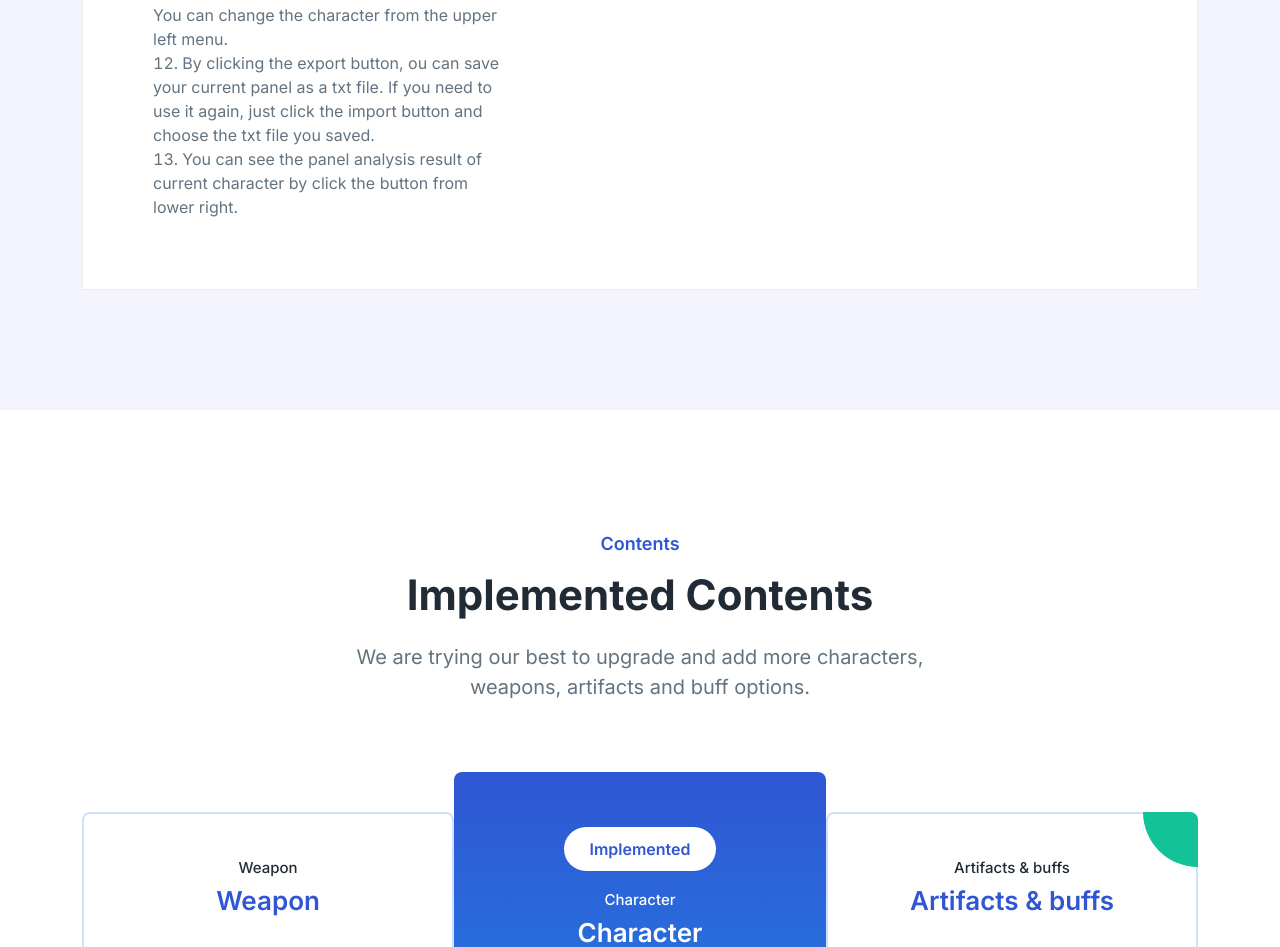
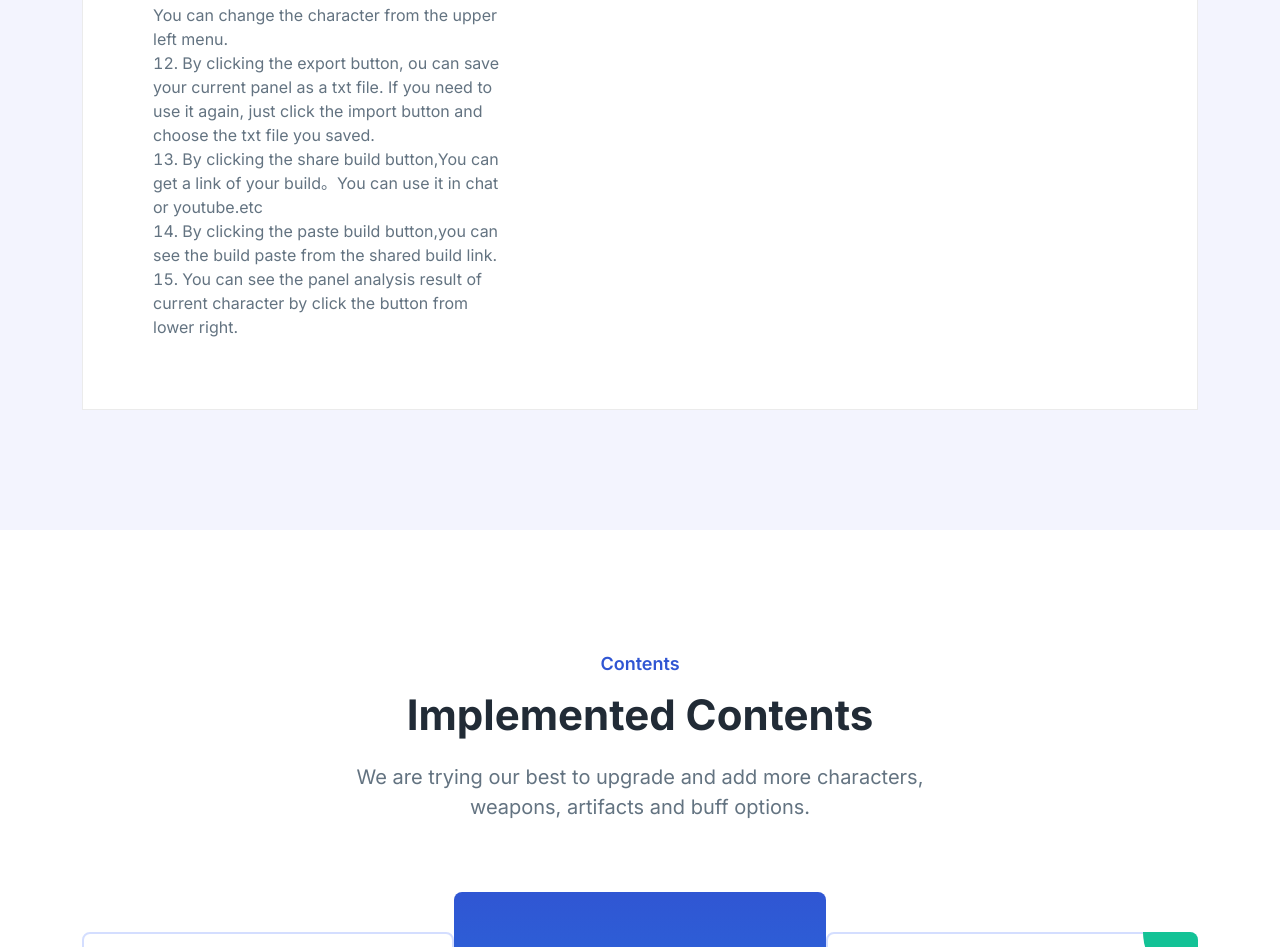
Before and after one commit to Kamihimmel/genshinimpactvisualizerlandingpage.github.io, a plain HTML site: page en/index.html in a window 1280 px wide. Shown: the part 2795-3742 px from the top of the page. Drawn offline with Linux system fonts and the light colour scheme.

Commit message:
fix index

```diff
--- a/en/index.html
+++ b/en/index.html
@@ -285,6 +285,9 @@
                   menu.</span></li>
               <li>By clicking the export button, ou can save your current panel as a txt file. If you need to use it
                 again, just click the import button and choose the txt file you saved.</li>
+              <li>By clicking the share build button,You can get a link of your build。You can use it in chat or
+                youtube.etc</li>
+              <li>By clicking the paste build button,you can see the build paste from the shared build link.</li>
               <li>You can see the panel analysis result of current character by click the button from lower right.</li>
             </ol>
 
```
Also changed, not shown: index.html (+2 -0 lines), jp/index.html (+2 -0 lines).
